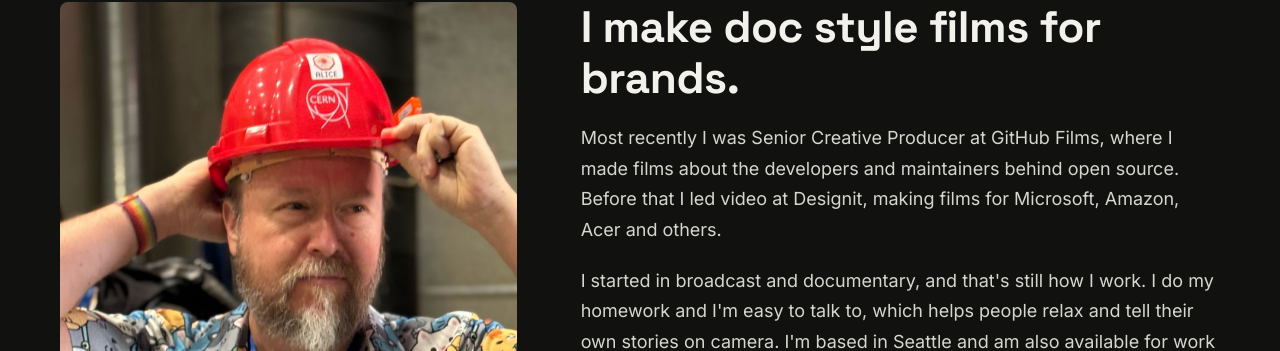
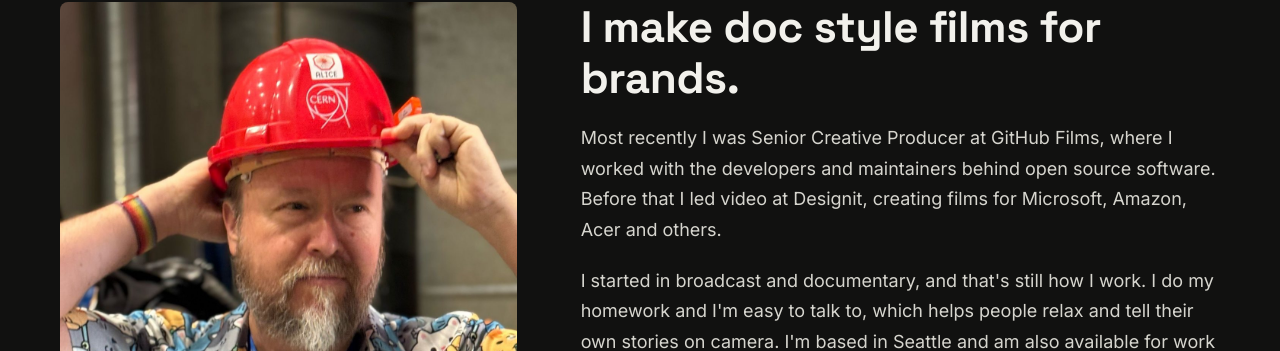
Before and after one commit to evillollive/evillollive.github.io, a Jekyll site: the page built from about/index.html, in a window 1280 px wide and 900 px high. Shown: the part 162-513 px from the top of the window. Built offline with Jekyll 4.4.1, drawn with Linux system fonts in a browser that asks for light colours.

Commit message:
About: bio wording
Co-Authored-By: Claude Opus 5.5 <noreply@anthropic.com>
Claude-Session: https://claude.ai/code/session_01UJbywNZyqkevWV4qp282DV

```diff
--- a/_data/copy.yml
+++ b/_data/copy.yml
@@ -7,7 +7,7 @@ work_intro: Documentary-style films for tech companies, healthcare providers and
 
 about_opening: I make doc style films for brands.
 about_paragraphs:
-  - Most recently I was Senior Creative Producer at GitHub Films, where I made films about the developers and maintainers behind open source. Before that I led video at Designit, making films for Microsoft, Amazon, Acer and others.
+  - Most recently I was Senior Creative Producer at GitHub Films, where I worked with the developers and maintainers behind open source software. Before that I led video at Designit, creating films for Microsoft, Amazon, Acer and others.
   - I started in broadcast and documentary, and that's still how I work. I do my homework and I'm easy to talk to, which helps people relax and tell their own stories on camera. I'm based in Seattle and am also available for work as a local in LA, New York, and London.
 
 contact_intro: Tell me a little about the project. A rough outline is enough to start.
```
